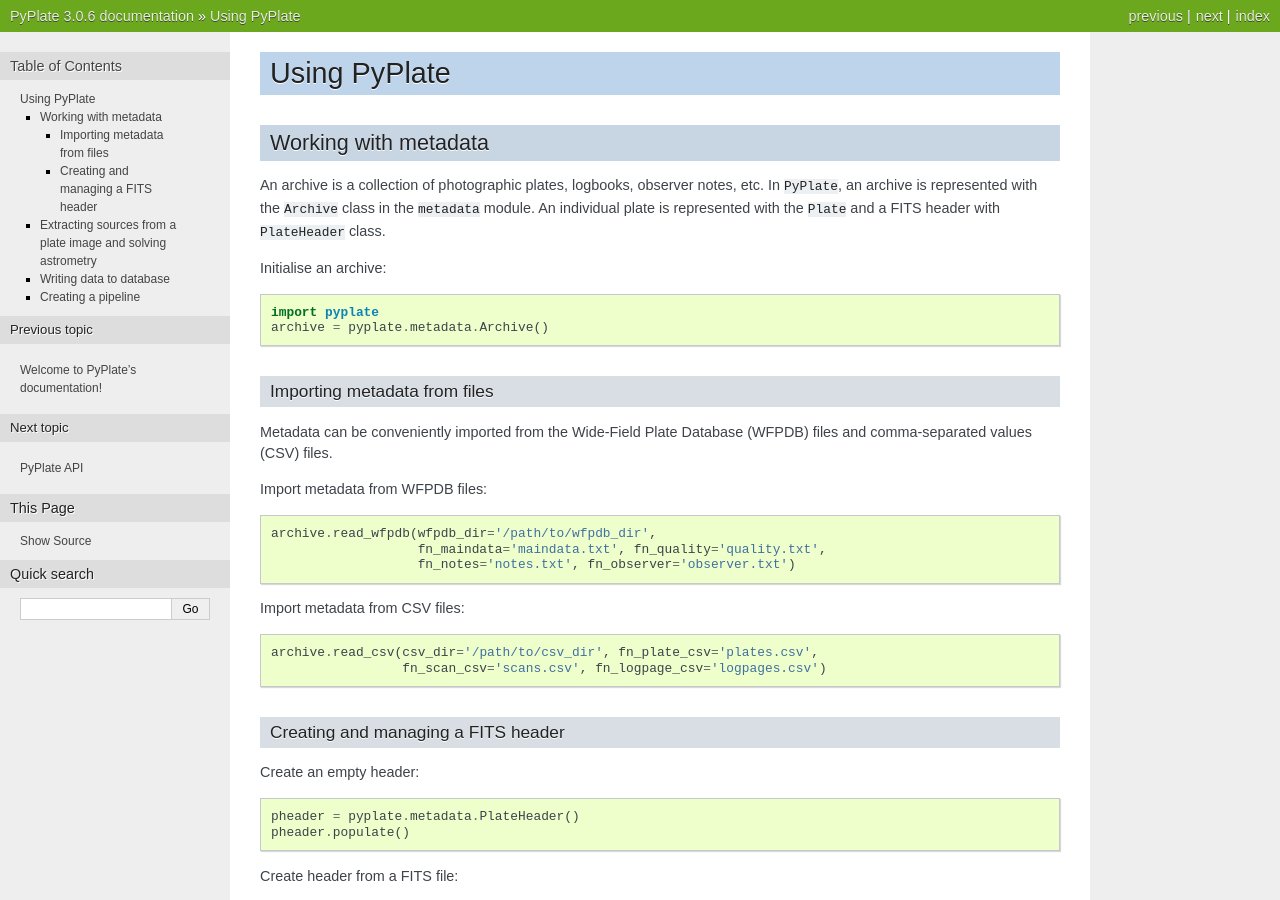
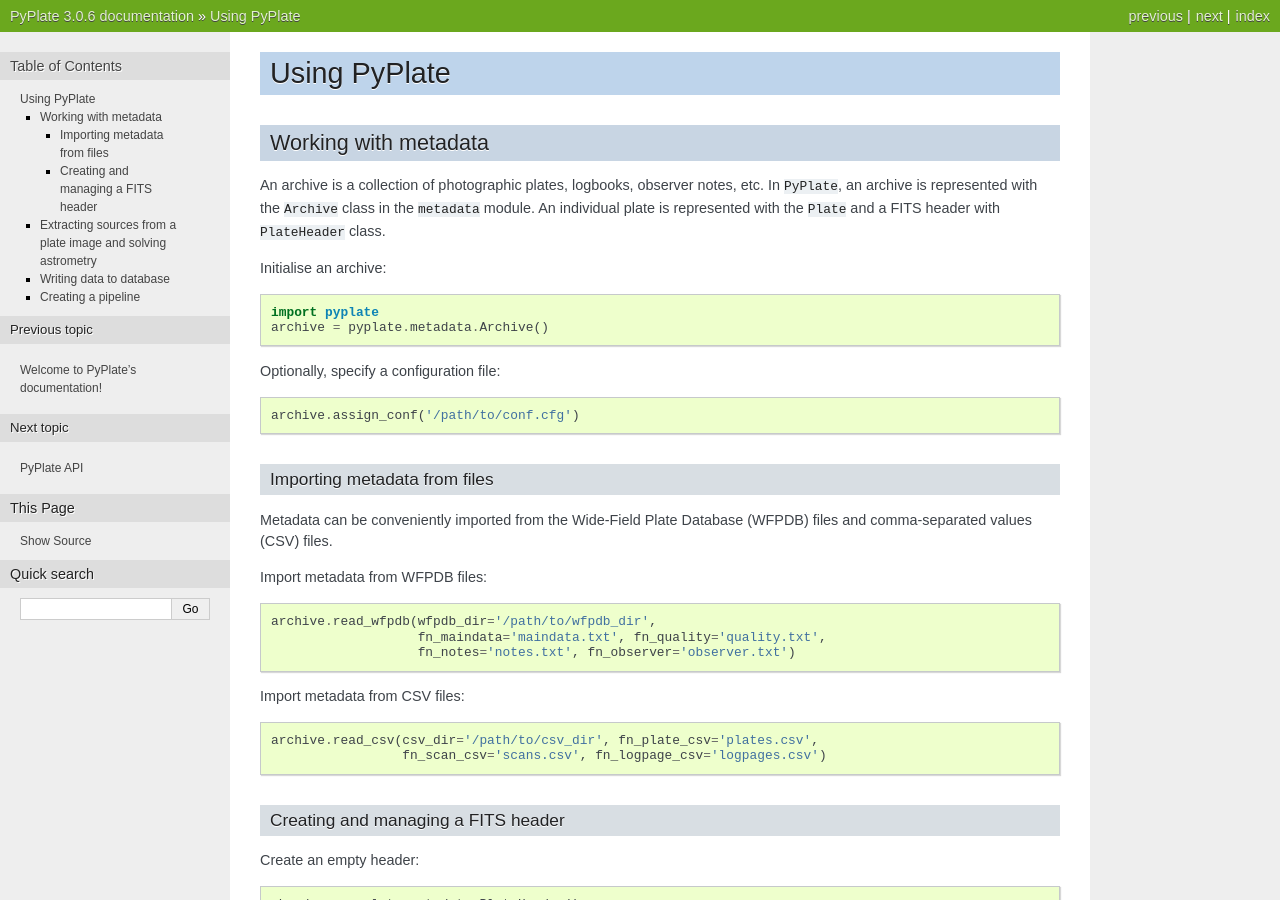
Before and after one commit to astrotuvi/pyplate, a Sphinx documentation site: the page built from docs/using_pyplate.rst, in a window 1280 px wide and 900 px high. Built offline with Sphinx 7.4.7, drawn with Linux system fonts in a browser that asks for light colours; some of the changed text lies outside the part shown.

Commit message:
Updated documentation

```diff
--- a/docs/using_pyplate.rst
+++ b/docs/using_pyplate.rst
@@ -13,6 +13,10 @@ Initialise an archive::
 
     import pyplate
     archive = pyplate.metadata.Archive()
+
+Optionally, specify a configuration file::
+
+    archive.assign_conf('/path/to/conf.cfg')
 
 Importing metadata from files
 ~~~~~~~~~~~~~~~~~~~~~~~~~~~~~
@@ -95,7 +99,7 @@ configuration::
 
     proc.assign_conf('/path/to/conf_file.cfg')
 
-    # Use ArchiveMeta configuration instead
+    # Use Archive configuration instead
     proc.assign_conf(archive.conf)
 
 Set up process::
```
